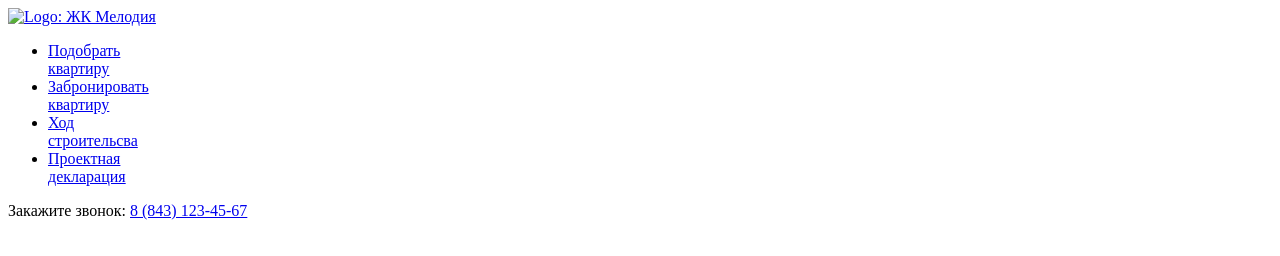
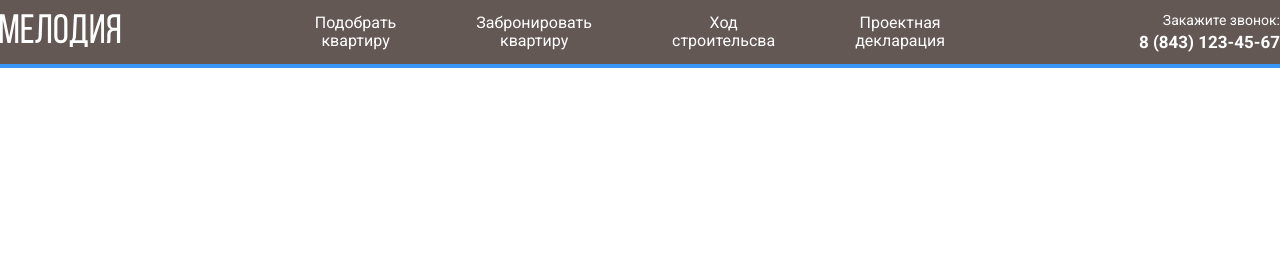
Before and after one commit to rafailovv/melody-site, a plain HTML site: page index.html in a window 1280 px wide. Drawn offline with Linux system fonts and the light colour scheme; the site is published under a folder, as on GitHub Pages, so addresses that start at the root find nothing.

Commit message:
Update index.html

```diff
--- a/index.html
+++ b/index.html
@@ -7,15 +7,15 @@
     <link rel="preconnect" href="https://fonts.googleapis.com">
     <link rel="preconnect" href="https://fonts.gstatic.com" crossorigin>
     <link href="https://fonts.googleapis.com/css2?family=Roboto:wght@400;700&display=swap" rel="stylesheet">
-    <link rel="stylesheet" href="/css/normalize.css">
-    <link rel="stylesheet" href="/css/style.css">
+    <link rel="stylesheet" href="css/normalize.css">
+    <link rel="stylesheet" href="css/style.css">
     <title>ЖК Мелодия</title>
 </head>
 <body>
     <header class="header">
         <div class="navbar">
-            <a href="/index.html" class="logo">
-                <img src="/img/logo.svg" alt="Logo: ЖК Мелодия">
+            <a href="index.html" class="logo">
+                <img src="img/logo.svg" alt="Logo: ЖК Мелодия">
             </a>
             <nav class="navbar-nav">
                 <ul class="navbar-menu">
```
